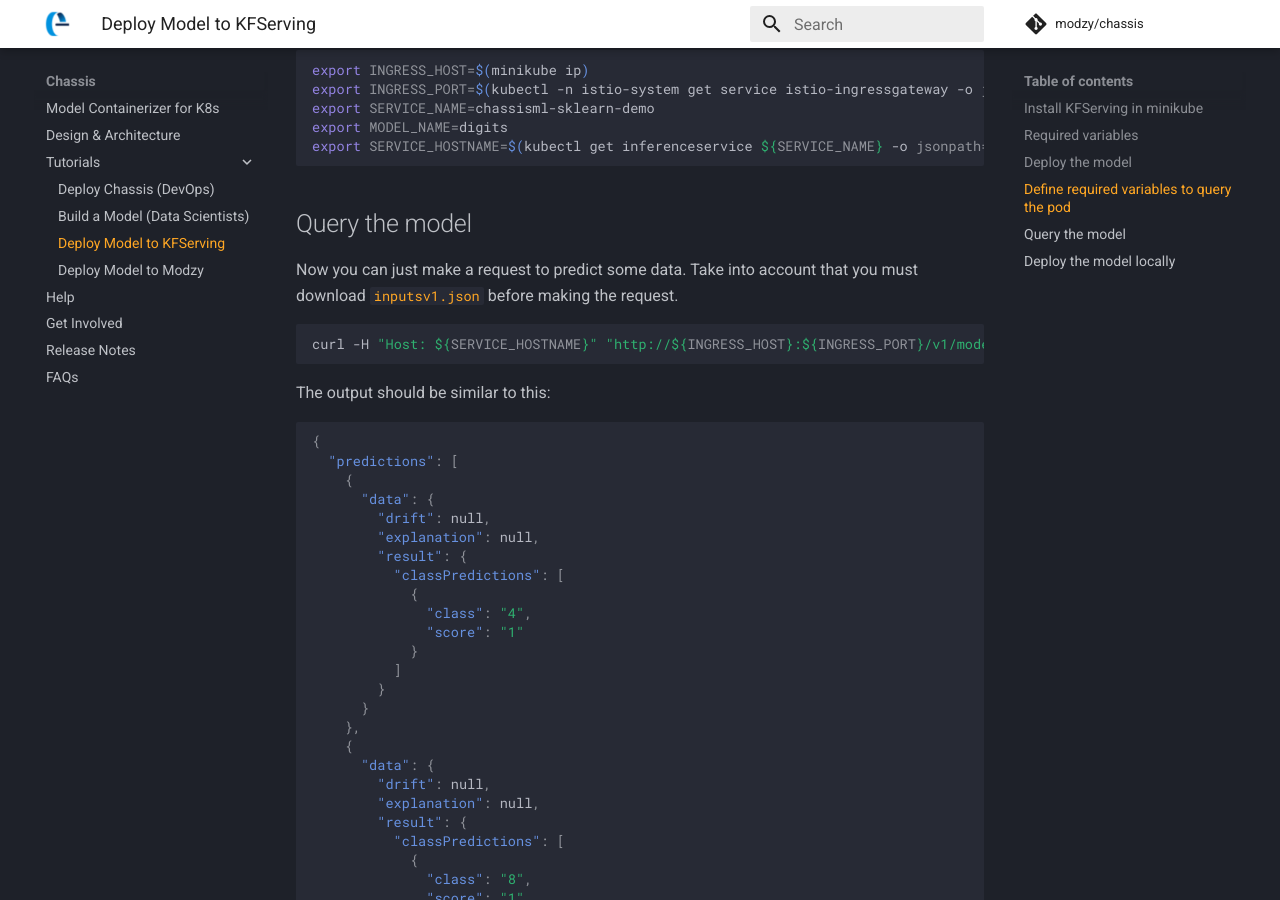
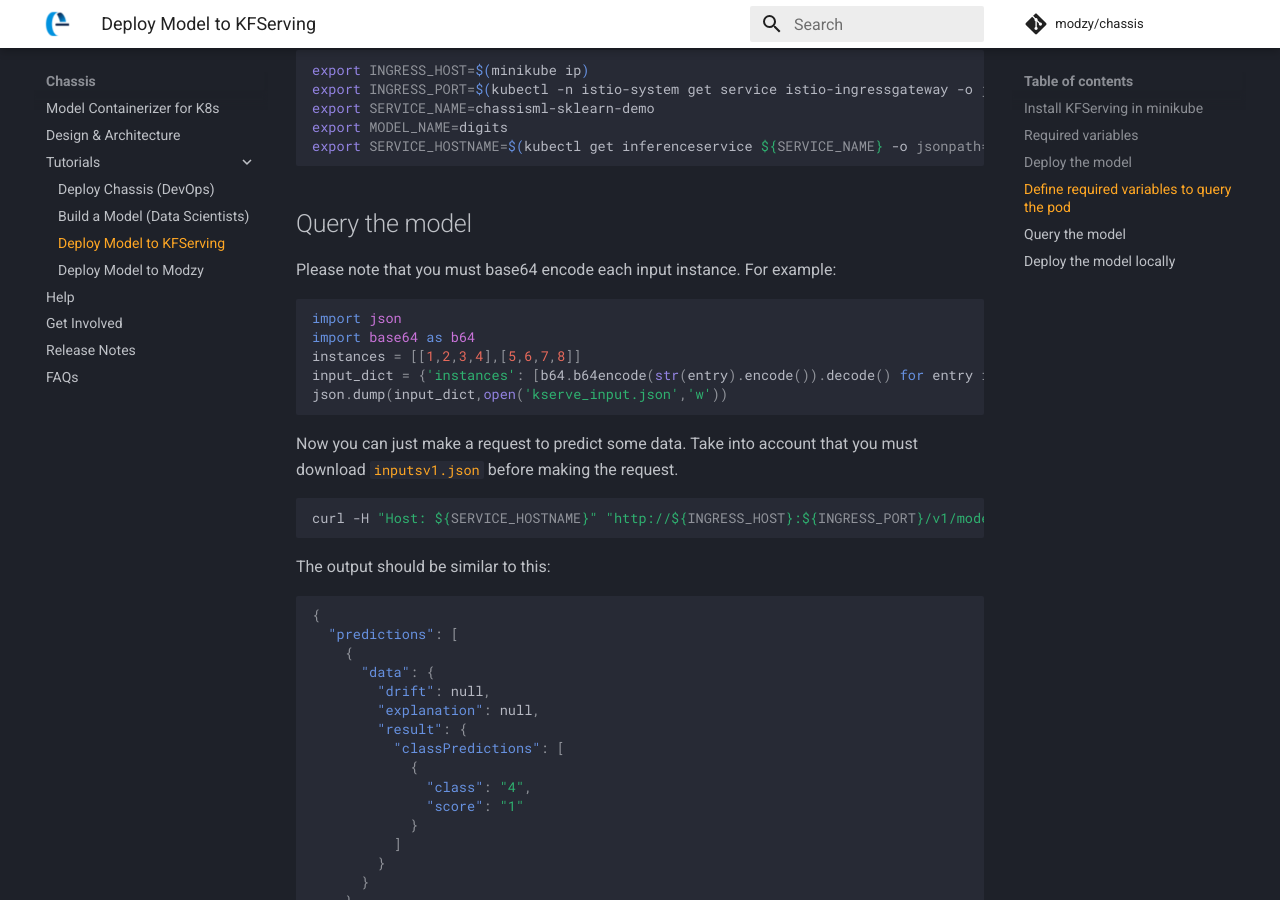
Before and after one commit to chassisml/chassis, an MkDocs documentation site: the page built from docs/docs/tutorials/ds-deploy.md, in a window 1280 px wide and 900 px high, scrolled down 1819 px. Built offline with MkDocs 1.6.1 and Material for MkDocs 9.7.7, drawn with Linux system fonts in a browser that asks for light colours; emoji names are drawn with the system emoji font; comment, search, counter and statistics services are not loaded.

Commit message:
docs: add kserve b64 requirement

````diff
--- a/docs/docs/tutorials/ds-deploy.md
+++ b/docs/docs/tutorials/ds-deploy.md
@@ -80,6 +80,16 @@ export SERVICE_HOSTNAME=$(kubectl get inferenceservice ${SERVICE_NAME} -o jsonpa
 ```
 
 ## Query the model
+
+Please note that you must base64 encode each input instance. For example:
+
+```python
+import json
+import base64 as b64
+instances = [[1,2,3,4],[5,6,7,8]]
+input_dict = {'instances': [b64.b64encode(str(entry).encode()).decode() for entry in instances]}
+json.dump(input_dict,open('kserve_input.json','w'))
+```
 
 Now you can just make a request to predict some data. Take into account that you must download [`inputsv1.json`](https://github.com/modzy/chassis/blob/main/service/flavours/mlflow/interfaces/kfserving/inputsv1.json) before making the request.
 
````
